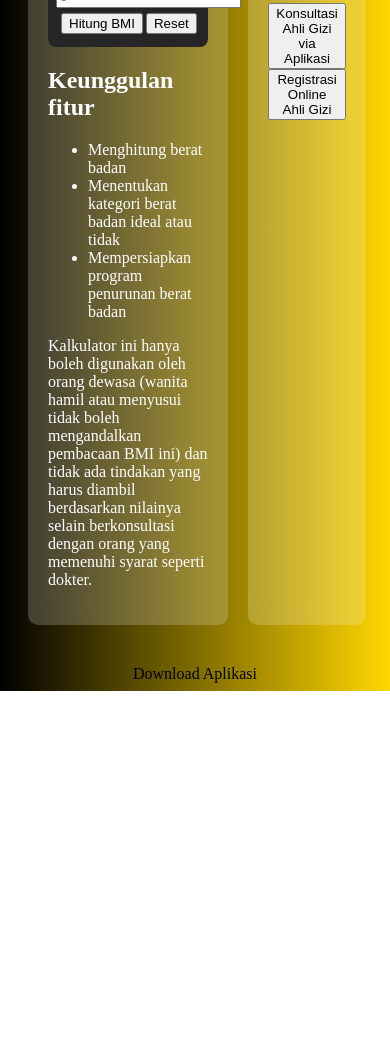
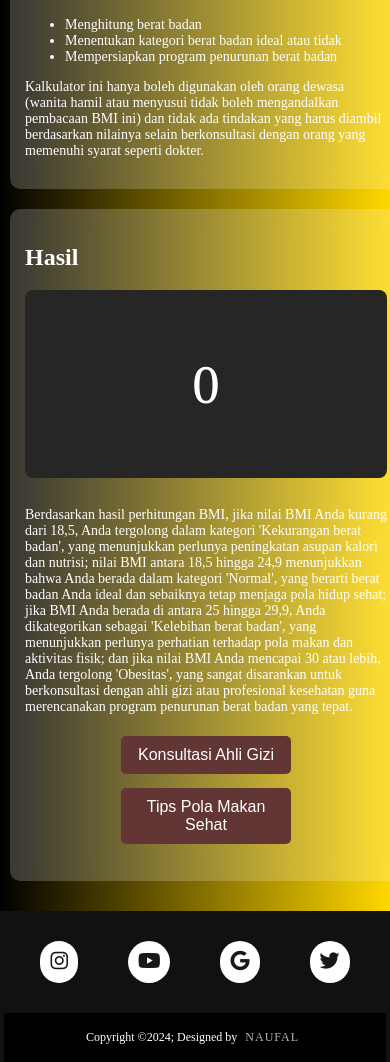
Before and after one commit to revou-fundamental-course/28-oct-24-Naufal210304, a plain HTML site: page index.html in a window 390 px wide. Shown: the part 533-1595 px from the top of the page. Before the commit the page ends 1224 px from the top, so only its background shows below. Drawn offline with Linux system fonts and the light colour scheme.

Commit message:
almostfinish

```diff
--- a/CSS/style.css
+++ b/CSS/style.css
@@ -1,6 +1,8 @@
 body {
-        background: linear-gradient(to right, #000000, #FFD700);
-        /* Hitam (#000000) ke kuning (#FFD700) */
+    background: linear-gradient(to right, #000000, #FFD700);
+    /* Hitam (#000000) ke kuning (#FFD700) */
+    margin-bottom: 0;
+    margin-left: 0;
 }
 
 /* Mengatur layout kanan dan kiri */
@@ -66,15 +68,168 @@ article, .result-card, .advice {
     margin: 5px;
 }
 
-.download-btn, .consult-btn, .register-btn {
-
+.calculate-btn:hover, .reset-btn:hover, .download-btn:hover, .consult-btn:hover, .register-btn:hover {
+    cursor: pointer;
 }
 
-.calculate-btn:hover, .reset-btn:hover, .download-btn:hover, .consult-btn:hover, .register-btn:hover {
-    background-color: #8d5cbf;
+button:hover{
+    box-shadow: 2px 2px 20px 5px white;
+    background-color:#ffffff;
+    color: #000000;
+}
+
+button {
+    background-color: rgb(99, 54, 54);
+    border: none;
+    padding: 8px;
+    margin: 7px;
+    color: #ffffff;
+    border-radius: 5px;
+}
+
+.advice {
+    display: grid;
+    justify justify-items: center;
+}
+
+.button-result {
+    width: 170px;
+    justify-self: center;
 }
 
 footer {
-    text-align: center;
-    margin-top: 20px;
+    background-color: #111; /* Latar belakang hitam */
+    color: #fff; /* Warna teks putih agar kontras */
+    width: 100%; /* Lebar penuh layar */
+    padding: 20px 4px; /* Jarak atas dan bawah */
+    padding-bottom: 0px;
+    bottom: 0;
+    left: 0;
 }
+
+.footer-container {
+    max-width: 1200px; /* Lebar maksimal konten footer */
+    margin: 0 auto; /* Tengah secara horizontal */
+    padding: 0px 30px 20px; /* Padding untuk jarak dari tepi layar */
+}
+
+.socmed-icon{
+    display: flex;
+    justify-content: center;
+    gap: 30px;
+}
+
+.socmed-icon a {
+    background-color: #fff; /* Warna ikon sosial media */
+    margin: 10px; /* Jarak antar ikon */
+    font-size: 24px; /* Ukuran ikon */
+    text-decoration: none; /* Menghapus underline pada tautan */
+    padding: 15px;
+    border-radius: 30px;
+}
+.socmed-icon a i {
+    background-color: transparent;
+    font-size: 20px;
+    color: #000000;
+    opacity: 0.9;
+}
+
+.socmed-icon a:hover {
+    background-color: #000000;
+    transition: 0.5s;
+}
+
+.socmed-icon a i:hover {
+    background-color: transparent;
+    transition: 0.5s;
+    color: #ffffff;
+}
+
+
+.footer-bottom {
+    background-color: #000000;
+    text-align: center; /* Tengah secara horizontal */
+    padding: 5px;
+    margin: 0;
+    left: 0;
+    bottom: 0;
+}
+
+.footer-bottom p {
+    color: #ffffff;
+}
+
+.designer {
+    opacity: 0.7;
+    text-transform: uppercase;
+    letter-spacing: 1px;
+    font-weight: 400;
+    margin: 8px 5px;
+}
+
+.result-card {
+    padding: 10px;
+    border: 0 solid;
+    border-radius: 8px;
+    background: rgb(39, 38, 38);
+    justify-items: center;
+}
+
+.nilai {
+    font-size: 50px;
+    font-family: Cambria, Cochin, Georgia, Times, 'Times New Roman', serif;
+}
+
+/* CSS Responsif untuk Mobile Devices */
+@media (max-width: 768px) {
+    /* Mengatur layout kolom utama (section-form dan section-result) menjadi vertikal */
+    main {
+        display: block;
+        padding: 10px;
+    }
+
+    /* Mengubah lebar section menjadi 100% dan menghilangkan padding tambahan */
+    .section-form, .section-result {
+        width: 100%;
+        margin-bottom: 20px; /* Beri jarak antar section */
+        padding: 15px;
+    }
+
+    /* Membuat artikel dan paragraf lebih nyaman dibaca di layar kecil */
+    article, p, label {
+        font-size: 14px;
+    }
+
+    /* Mengatur ulang tampilan tombol agar rapi dan rata tengah */
+    .calculate-btn {
+        flex-direction: column;
+        gap: 10px;
+    }
+
+    /* Menyesuaikan tombol agar lebih besar dan mudah diklik */
+    button {
+        padding: 10px;
+        font-size: 16px;
+    }
+
+    /* Mengatur ulang layout result card agar responsif */
+    .result-card {
+        text-align: center;
+    }
+
+    /* Mengatur ulang ikon sosial media menjadi lebih kecil */
+    .socmed-icon a {
+        font-size: 18px;
+        padding: 10px;
+    }
+
+    /* Mengubah ukuran heading agar tidak terlalu besar di layar kecil */
+    h1, h2, h3 {
+        font-size: 1.5em;
+    }
+
+    /* Mengatur ulang teks kecil di footer */
+    .footer-bottom p {
+        font-size: 12px;
+    }
+}
--- a/JS/script.js
+++ b/JS/script.js
@@ -0,0 +1,41 @@
+function calculateBMI() {
+    const berat = parseFloat(document.getElementById("Berat-Badan").value);
+    const tinggi = parseFloat(document.getElementById("Tinggi-Badan").value) / 100; // convert cm to m
+
+    // Menentukan kategori BMI dan saran
+    let kategori = '';
+    let saran = '';
+
+    if (berat > 0 && tinggi > 0) {
+        const bmi = berat / (tinggi * tinggi);
+        document.querySelector(".nilai").textContent = bmi.toFixed(2); // Tampilkan BMI yang dihitung
+
+        // Kategori BMI
+        if (bmi < 18.5) {
+            kategori = "Kekurangan berat badan";
+            saran = "Untuk mengatasi kekurangan berat badan, disarankan untuk berkonsultasi dengan ahli gizi, meningkatkan asupan kalori dengan memilih makanan bergizi seperti kacang-kacangan, avokad, daging tanpa lemak, dan produk susu, serta makan lebih sering dalam porsi kecil; disarankan juga untuk melakukan latihan kekuatan, memantau perkembangan berat badan, mengelola stres, dan membuat rencana menu yang seimbang, serta mempertimbangkan penggunaan suplemen nutrisi jika diperlukan.";
+        } else if (bmi >= 18.5 && bmi < 24.9) {
+            kategori = "Normal";
+            saran = "Berat badan Anda ideal. Untuk mempertahankan berat badan ideal, penting untuk menjaga pola makan seimbang yang kaya akan nutrisi, seperti sayuran, buah-buahan, protein tanpa lemak, dan biji-bijian, serta terus berolahraga secara teratur, terutama latihan kardiovaskular dan kekuatan, sambil memantau asupan kalori agar tetap seimbang dengan pengeluaran energi, serta mengelola stres dan tidur yang cukup untuk mendukung kesehatan secara keseluruhan.";
+        } else if (bmi >= 25 && bmi < 29.9) {
+            kategori = "Kelebihan berat badan";
+            saran = "Anda mungkin perlu mempertimbangkan pola hidup lebih sehat.Penyakit yang disebabkan oleh Badan yang gemuk diantaranya : Penyakit jantung koronerStroke,Diabetes melitus tipe 2,Hipertensi (tekanan darah tinggi),Kanker payudara,Perlemakan hati,Penyakit kandung empedu,Ginjal,Prostat,Varises";
+        } else {
+            kategori = "Obesitas";
+            saran = "Untuk mengatasi obesitas, disarankan untuk berkonsultasi dengan ahli gizi atau dokter untuk mendapatkan rencana penurunan berat badan yang aman dan efektif, meningkatkan asupan makanan sehat seperti sayuran, buah-buahan, dan protein tanpa lemak sambil mengurangi konsumsi makanan tinggi lemak dan gula, serta menerapkan kebiasaan makan yang lebih baik dengan makan perlahan dan memperhatikan porsi; selain itu, penting untuk rutin berolahraga, seperti latihan kardiovaskular dan kekuatan, dan memantau perkembangan berat badan untuk mencapai tujuan penurunan berat badan yang realistis dan berkelanjutan.";
+        }
+
+        // Update hasil ke elemen HTML
+        document.querySelector(".result-card h3").textContent = kategori; // Tampilkan kategori BMI
+        document.querySelector(".advice p").textContent = saran; // Tampilkan saran berdasarkan BMI
+    } else {
+        alert("Mohon isi semua data!");
+    }
+}
+
+function resetForm() {
+    document.querySelector("form").reset();
+    document.querySelector(".nilai").textContent = "0"; // Reset nilai BMI
+    document.querySelector(".result-card h3").textContent = ""; // Reset kategori
+    document.querySelector(".advice p").textContent = ""; // Reset saran
+}
--- a/index.html
+++ b/index.html
@@ -4,6 +4,8 @@
     <meta charset="UTF-8">
     <meta name="viewport" content="width=device-width, initial-scale=1.0">
     <link rel="stylesheet" href="/CSS/style.css">
+    <link rel="stylesheet" href="https://cdnjs.cloudflare.com/ajax/libs/font-awesome/6.6.0/css/all.min.css" integrity="sha512-Kc323vGBEqzTmouAECnVceyQqyqdsSiqLQISBL29aUW4U/M7pSPA/gEUZQqv1cwx4OnYxTxve5UMg5GT6L4JJg==" crossorigin="anonymous" referrerpolicy="no-referrer" />
+    <script src="JS/script.js" defer></script>
     <title>KALKULATOR BMI</title>
 </head>
 <body>
@@ -35,8 +37,8 @@
                 <input id="Tinggi-Badan" type="number" placeholder="0">
 
                 <div class="calculate-btn">
-                    <button >Hitung BMI</button>
-                    <button >Reset</button>
+                    <button type="button" onclick="calculateBMI()">Hitung BMI</button>
+                    <button type="button" onclick="resetForm()">Reset</button>
                 </div>
             </form>
 
@@ -57,21 +59,33 @@
                 <h2>Hasil</h2>
             </header>
             <div class="result-card">
-                <h3>Berat Badan Lebih</h3>
-                <p>24.7</p>
-                <p>Anda memiliki berat badan berlebih</p>
+                <h3></h3> <!-- Kategori BMI -->
+                <p class="nilai">0</p> <!-- Nilai BMI -->
+                <p></p> <!-- Pesan saran -->
             </div>
 
             <article class="advice">
-                <p>Hasil BMI diantara 23 dan 25. Anda berada dalam kategori overweight atau berat badan berlebih...</p>
-                <button>Konsultasi Ahli Gizi via Aplikasi</button>
-                <button>Registrasi Online Ahli Gizi</button>
+                <p>Berdasarkan hasil perhitungan BMI, jika nilai BMI Anda kurang dari 18,5, Anda tergolong dalam kategori 'Kekurangan berat badan', yang menunjukkan perlunya peningkatan asupan kalori dan nutrisi; nilai BMI antara 18,5 hingga 24,9 menunjukkan bahwa Anda berada dalam kategori 'Normal', yang berarti berat badan Anda ideal dan sebaiknya tetap menjaga pola hidup sehat; jika BMI Anda berada di antara 25 hingga 29,9, Anda dikategorikan sebagai 'Kelebihan berat badan', yang menunjukkan perlunya perhatian terhadap pola makan dan aktivitas fisik; dan jika nilai BMI Anda mencapai 30 atau lebih, Anda tergolong 'Obesitas', yang sangat disarankan untuk berkonsultasi dengan ahli gizi atau profesional kesehatan guna merencanakan program penurunan berat badan yang tepat.</p> <!-- Saran berdasarkan BMI -->
+                <button class="button-result" type="button" onclick="location.href='https://www.halodoc.com/?gad_source=1&gclid=Cj0KCQjwm5e5BhCWARIsANwm06h5XqahRlyywITj8oZFE5gvBdHspdFWfMyKspmQnWtKUSuO5RM4Ca0aAsBDEALw_wcB'">Konsultasi Ahli Gizi</button>
+                <button class="button-result" type="button" onclick="location.href='https://www.halodoc.com/artikel/penting-dicatat-ini-5-tips-terapkan-pola-makan-sehat?utm_source=google&utm_medium=cpc&utm_campaign=&utm_content=151268030042&utm_term=&gad_source=1&gclid=Cj0KCQjwm5e5BhCWARIsANwm06gbPXp1RafAsZIWG9RGJTGo1xJcsxFox2lrSu0XJnk7sY2-ZwpS0xEaAsnrEALw_wcB'">Tips Pola Makan Sehat</button>
             </article>
         </section>
     </main>
 
     <footer>
-        <span>Download Aplikasi</span>
+        <div class="footer-container">
+            <div class="socmed-icon">
+                <a href="https://www.instagram.com/revou_id/"><i class="fa-brands fa-instagram"></i></a>
+                <a href="https://www.youtube.com/@revoudotco"><i class="fa-brands fa-youtube"></i></a>
+                <a href="https://revou.co/?utm_source=sem&utm_medium=cpc&utm_content=id_fp_branded_high_conversion_revou--revou_e_c&gad_source=1&gclid=Cj0KCQjwm5e5BhCWARIsANwm06gQFmvXvKjAR6hZF3yZXg44wO5TKk3vfC3PbyL4SRmBDJl1lsz_KpQaAsuZEALw_wcB#our-programs"><i class="fa-brands fa-google"></i></a>
+                <a href="https://x.com/revoudotco"><i class="fa-brands fa-twitter"></i></a>
+            </div>
+        </div>
+        <div class="footer-bottom">
+            <p>Copyright &copy;2024; Designed by <span class="designer">Naufal</span></p>
+        </div>
     </footer>
+
+    <script src="JS/script.js" defer></script>
 </body>
 </html>
```
Also changed, not shown: Assets/Los 50 mejores fondos de pantalla o wallpapers para Android.jfif (added).
